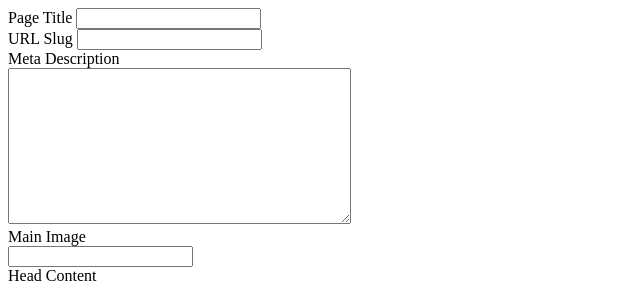
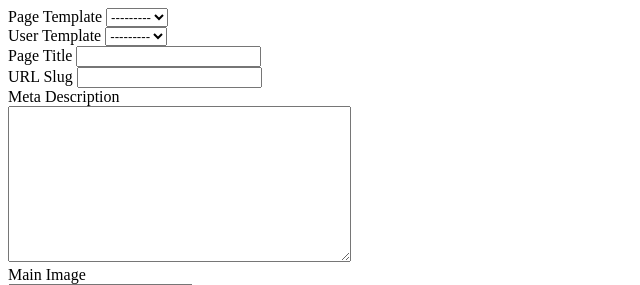
Before and after one commit to jakealstad/django-flatterpages-old, a Django app: page /flatterpages/create/ in a window 1280 px wide. Shown: the top 285 px of the page, without its empty margins (0-640 px from the left). Run offline with Django 3.2, Linux system fonts and the light colour scheme; data that the repository does not hold is empty.

Commit message:
cleaned up templates, updated various form-related

```diff
--- a/flatterpages/flatterpages/admin.py
+++ b/flatterpages/flatterpages/admin.py
@@ -1,6 +1,6 @@
 from django.contrib import admin
 
-from flatterpages.models import Page, PageMedia, PageTemplate
+from flatterpages.models import Page, PageMedia, PageTemplate, UserTemplate
 
 
 class PageMediaInline(admin.TabularInline):
@@ -16,3 +16,4 @@ class PageManager(admin.ModelAdmin):
 
 admin.site.register(Page, PageManager)
 admin.site.register(PageTemplate)
+admin.site.register(UserTemplate)
--- a/flatterpages/flatterpages/forms.py
+++ b/flatterpages/flatterpages/forms.py
@@ -20,7 +20,8 @@ class PageForm(forms.ModelForm):
 			'footer_content',
 			'sites',
 			'comments',
-			'template',
+			'page_template',
+			'user_template',
 		]
 
 	def __init__(self, *args, **kwargs):
--- a/flatterpages/flatterpages/models.py
+++ b/flatterpages/flatterpages/models.py
@@ -1,11 +1,19 @@
 from django.db import models
 from django.contrib.sites.models import Site
+from django.contrib.auth.models import User
 
 
 class PageTemplate(models.Model):
 
 	title = models.CharField(max_length=100)
 	template_content = models.TextField()
+
+
+class UserTemplate(models.Model):
+
+	title = models.CharField(max_length=100)
+	template_content = models.TextField()
+	user = models.ForeignKey(User)
 
 
 class Page(models.Model):
@@ -20,7 +28,8 @@ class Page(models.Model):
 	footer_content = models.TextField()
 	sites = models.ManyToManyField(Site)
 	comments = models.BooleanField()
-	template = models.ForeignKey(PageTemplate)
+	page_template = models.ForeignKey(PageTemplate)
+	user_template = models.ForeignKey(UserTemplate)
 
 
 class PageMedia(models.Model):
--- a/flatterpages/flatterpages/views.py
+++ b/flatterpages/flatterpages/views.py
@@ -14,7 +14,7 @@ def create_page(request):
 	else:
 		form = PageForm()
 
-	return render(request, 'flatterpages_edit.html', {
+	return render(request, 'edit.html', {
 		'form': form,
 		})
 
@@ -25,7 +25,7 @@ def edit_page(request, slug):
 	if form.is_valid():
 		form.save()
 
-	return render(request, 'flatterpages_edit.html', {
+	return render(request, 'edit.html', {
 		'form': form,
 		})
 
@@ -36,3 +36,8 @@ def render_page(request, slug):
 	return render(request, 'base.html', {
 		'page': page,
 		})
+
+
+def manage_pages(request):
+
+	return render(request, 'manage.html')
--- /dev/null
+++ b/flatterpages/static/css/flatterpages.css
@@ -0,0 +1,8 @@
+#id_head_content, #id_main_content, #id_css, #id_footer_content {
+	display: none;
+}
+
+#editor_id_head_content, #editor_id_main_content, #editor_id_css, #editor_id_footer_content {
+	height: 200px;
+	width: 1000px;
+}
--- a/flatterpages/templates/flatterpages_edit.html
+++ b/flatterpages/templates/edit.html
@@ -2,15 +2,7 @@
 <!DOCTYPE html>
 <html lang="en">
   <head>
-     <style>
-      #id_head_content, #id_main_content, #id_css, #id_footer_content {
-        display: none;
-      }
-      #editor_id_head_content, #editor_id_main_content, #editor_id_css, #editor_id_footer_content {
-        height: 200px;
-        width: 1000px;
-      }
-    </style>
+     <link rel="stylesheet" href="{% static 'css/flatterpages.css' %}" />
   </head>
 
   <body>
@@ -19,6 +11,16 @@
           <form action="" method="POST" encytype="multipart/form-data">
             {% csrf_token %}
             <div class="error" style="display:none;"></div>
+
+            <label for="id_page_template">Page Template</label>
+            {{ form.page_template.errors }}
+            {{ form.page_template }}
+            <br/>
+
+            <label for="id_user_template">User Template</label>
+            {{ form.user_template.errors }}
+            {{ form.user_template }}
+            <br/>
 
             <label for="id_title">Page Title</label>
             {{ form.title.errors }}
@@ -74,11 +76,6 @@
             {{ form.comments }}
             <br/>
 
-            <label for="id_head_content">Page Template</label>
-            {{ form.template.errors }}
-            {{ form.template }}
-            <br/>
-
             <button type="submit">Save</button>
 
           </form>
```
Also changed, not shown: flatterpages/templates/base.html (+3 -8 lines), flatterpages/templates/manage.html (added).
